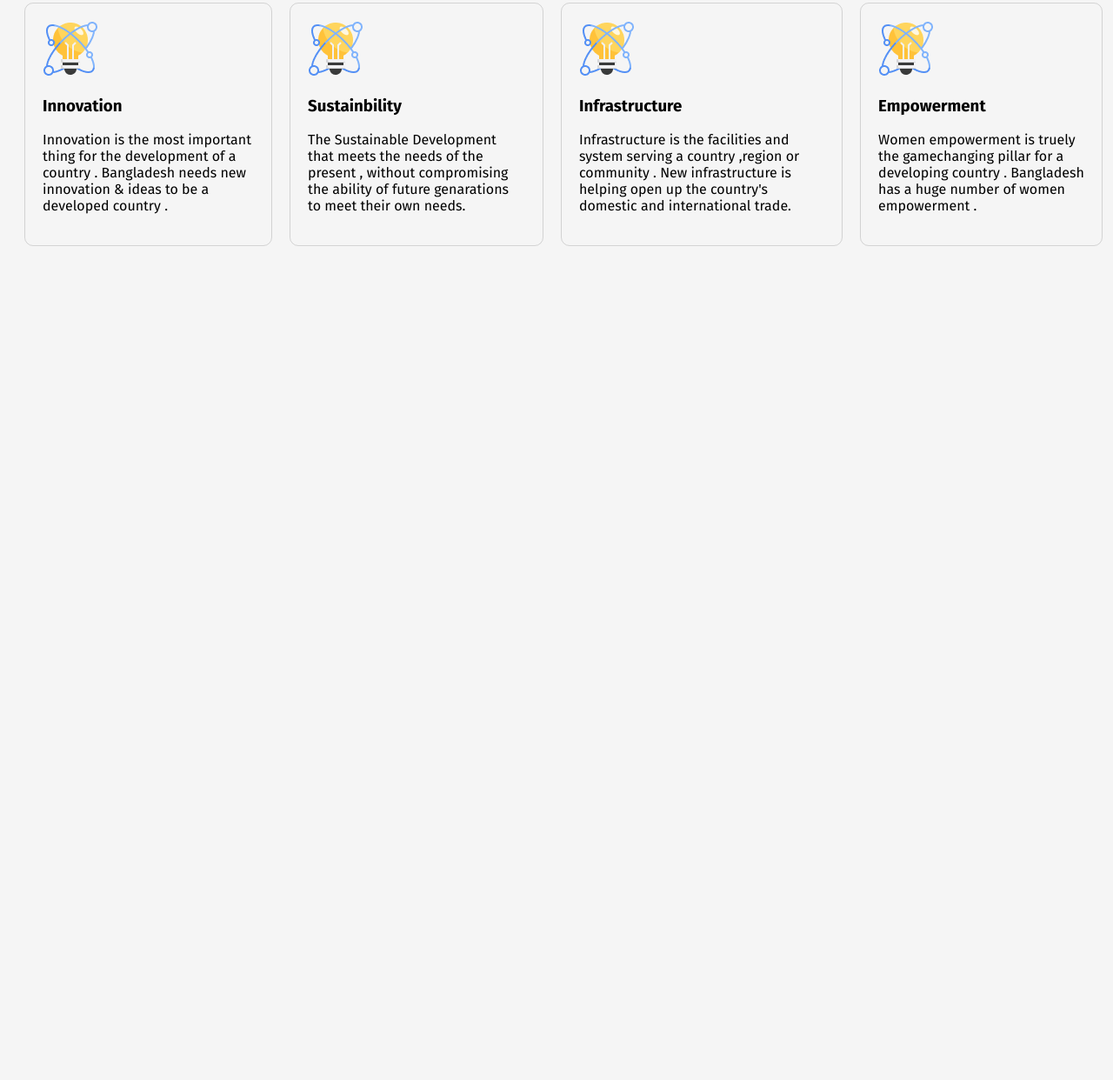
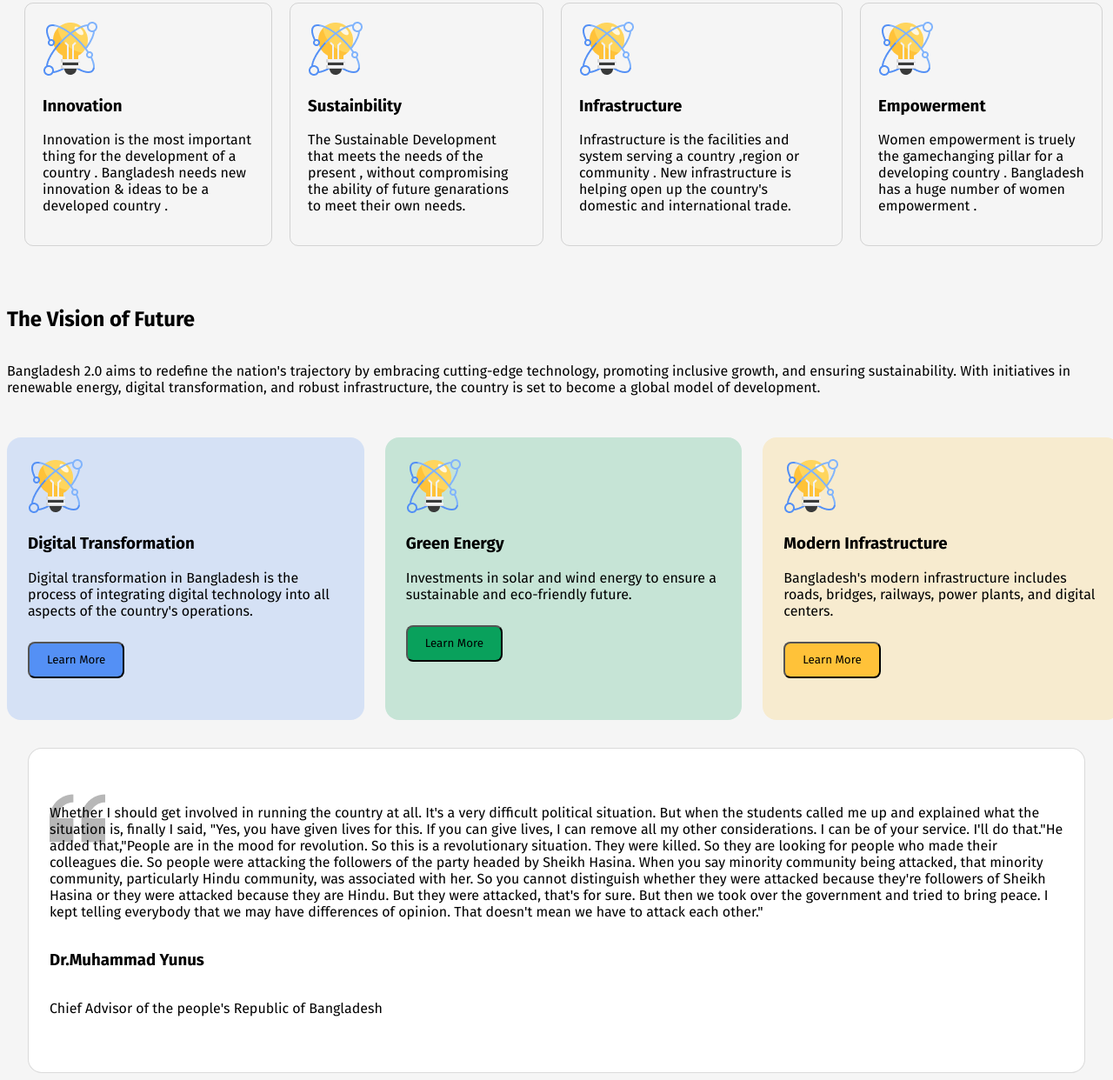
Before and after one commit to sarkarone8/b11assignment1, a plain HTML site: page index.html in a window 1280 px wide. Shown: the part 833-2075 px from the top of the page at 87% size. Before the commit the page ends 1174 px from the top, so only its background shows below. Drawn offline with Linux system fonts and the light colour scheme.

Commit message:
4th commit

```diff
--- a/index.html
+++ b/index.html
@@ -50,6 +50,57 @@
         </div>
       </div>
     </section>
-
+    <section class="section2">
+      <h2 class="headline">The Vision of Future</h2>
+      <p>Bangladesh 2.0 aims to redefine the nation's trajectory by embracing cutting-edge technology, promoting
+        inclusive growth, and ensuring sustainability. With initiatives in renewable energy, digital transformation, and
+        robust infrastructure, the country is set to become a global model of development.</p>
+      <div class="section2-containers">
+        <div class="section2-divs1">
+          <img src="card-icon.png" alt="">
+          <h3>Digital Transformation</h3>
+          <p class="pillars">Digital transformation in Bangladesh is the process of integrating digital technology into all
+            aspects of the country's operations.</p>
+          <button class="section2-divs1-button">Learn More</button>
+        </div>
+        <div class="section2-divs2">
+          <img src="card-icon.png" alt="">
+          <h3>Green Energy</h3>
+          <p class="pillars">Investments in solar and wind energy to ensure a sustainable and eco-friendly future.</p>
+          <button class="section2-divs2-button">Learn More</button>
+        </div>
+        <div class="section2-divs3">
+          <img src="card-icon.png" alt="">
+          <h3>Modern Infrastructure</h3>
+          <p class="pillars">Bangladesh's modern infrastructure includes roads, bridges, railways, power plants, and
+            digital centers.</p>
+          <button class="section2-divs3-button">Learn More</button>
+        </div>
+      </div>
+    </section>
+    <section class="section3">
+      <div class="quote-section">
+        <div class=""><img class="quote-icon" src="quote-bg.png" alt=""></div>
+        <p class="pillars">Whether I should get involved in running the country at all. It's a very difficult political
+          situation. But when the
+          students called me up and explained what the situation is, finally I said, "Yes, you have given lives for this. If
+          you
+          can give lives, I can remove all my other considerations. I can be of your service. I'll do that."He added
+          that,"People are in the mood for revolution. So this is a revolutionary situation. They were killed. So they are
+          looking for
+          people who made their colleagues die. So people were attacking the followers of the party headed by Sheikh Hasina.
+          When
+          you say minority community being attacked, that minority community, particularly Hindu community, was associated
+          with
+          her. So you cannot distinguish whether they were attacked because they're followers of Sheikh Hasina or they were
+          attacked because they are Hindu. But they were attacked, that's for sure. But then we took over the government and
+          tried
+          to bring peace. I kept telling everybody that we may have differences of opinion. That doesn't mean we have to
+          attack
+          each other."</p>
+        <h3>Dr.Muhammad Yunus</h3>
+        <p class="pillars">Chief Advisor of the people's Republic of Bangladesh</p>
+      </div>
+    </section>
 </body>
 </html>
--- a/style.css
+++ b/style.css
@@ -82,3 +82,88 @@ font-style: normal;
     padding: 20px;
     text-align: left;
 }
+
+/* section 2 */
+.section2{
+width: 1280px;
+margin: auto;
+display: flex;
+flex-direction: column;
+}
+.section2-containers{
+width: 1280px;
+height: 325px;
+display: flex;
+flex-direction: row;
+justify-content: flex-start;
+align-items: center;
+gap: 24px;
+padding: 0px;
+margin: 32px 0px;
+}
+.section2-divs1{
+    width: 410.67px;
+    height: 325px;
+    box-sizing: border-box;
+    border-radius: 16px;
+    background: rgba(84, 144, 245, 0.2);
+    padding: 24px;
+}
+.section2-divs1-button{
+    border-radius: 8px;
+background: rgb(84, 144, 245);
+gap: 48px;
+padding: 11px 20px 11px 20px;
+margin: 10px 0px;
+}
+.section2-divs2{
+    width: 410.67px;
+    height: 325px;
+    box-sizing: border-box;
+    border-radius: 16px;
+    background: rgb(198, 228, 214);
+    padding: 24px;
+}
+.section2-divs2-button{
+    border-radius: 8px;
+    background: rgb(9, 161, 92);
+    gap: 48px;
+    padding: 11px 20px 11px 20px;
+    margin: 10px 0px;
+}
+.section2-divs3{
+    width: 410.67px;
+    height: 325px;
+    box-sizing: border-box;
+    border-radius: 16px;
+    background: rgb(247, 235, 207);
+    padding: 24px;
+}
+.section2-divs3-button{
+    border-radius: 8px;
+    background: rgb(255, 194, 57);
+    gap: 48px;
+    padding: 11px 20px 11px 20px;
+    margin: 10px 0px;
+}
+.section3{
+display: flex;
+justify-content: center;
+align-items: center;
+}
+.quote-section{
+    width: 1280px;
+    box-sizing: border-box;
+    border: 1px solid rgba(14, 14, 14, 0.15);
+    border-radius: 16px;
+    background: rgb(255, 255, 255);
+    display: flex;
+    flex-direction: column;
+    justify-content: flex-start;
+    align-items: flex-start;
+    padding: 48px 24px 48px 24px;
+    margin: 0px 24px;
+}
+.quote-icon{
+position: absolute;
+}
```
